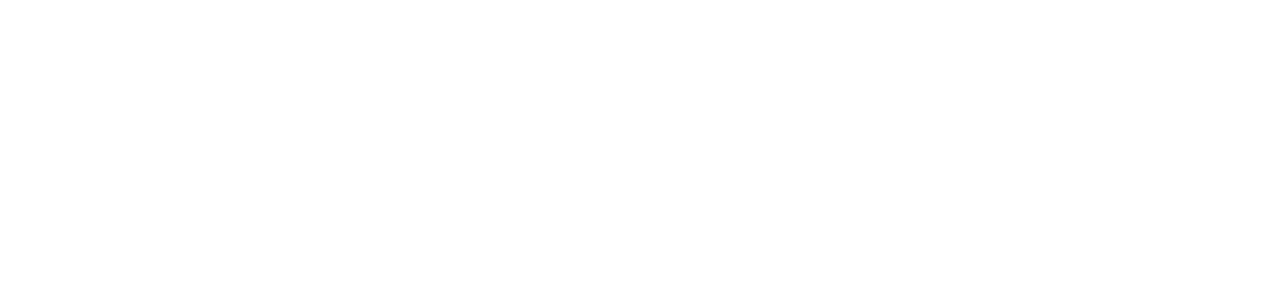
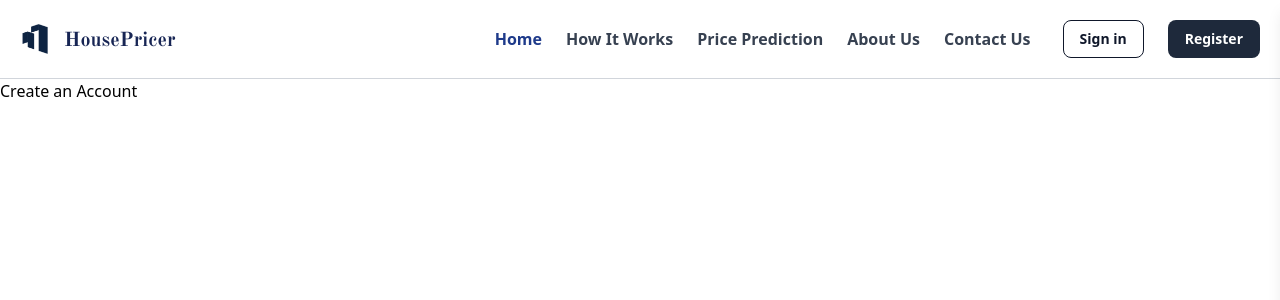
Before and after one commit to rajrasane04/House-Price-Prediction, a React (Vite) app in the folder Frontend/: page /register in a window 1280 px wide. Before the commit this address had no page. Shown: the top 300 px of the page. Built offline with nearby package versions, Linux system fonts and the light colour scheme.

Commit message:
made some minor changes

```diff
--- a/Frontend/src/App.jsx
+++ b/Frontend/src/App.jsx
@@ -1,16 +1,17 @@
 import Navbar from "./components/navbar";
-import { Route , Routes } from "react-router-dom";
+import { Route, Routes } from "react-router-dom";
 import UserAuthForm from "./pages/userauthform";
 
 function App() {
   return (
-    <Routes>
-      <Route path="/" element={<Navbar/>}>
-        <Route path="signin" element={<UserAuthForm/>} />
-      </Route>
-    </Routes>
+    <>
+      <Navbar />
+      <Routes>
+        <Route path="signin" element={<UserAuthForm type="signin" />} />
+        <Route path="register" element={<UserAuthForm type="register" />} />
+      </Routes>
+    </>
   );
 }
 
-
-export default App
+export default App;
--- a/Frontend/src/pages/userauthform.jsx
+++ b/Frontend/src/pages/userauthform.jsx
@@ -1,11 +1,9 @@
+const UserAuthForm = ({ type }) => {
+    return (
+      <>
+        {type === "signin" ? <h1>Welcome Back</h1> : <h1>Create an Account</h1>}
+      </>
+    );
+  };
 
-
-const UserAuthForm = ({type}) =>{
-    return(
-        <>
-
-        </>
-    )
-}
-
-export default UserAuthForm;
+  export default UserAuthForm;
```
